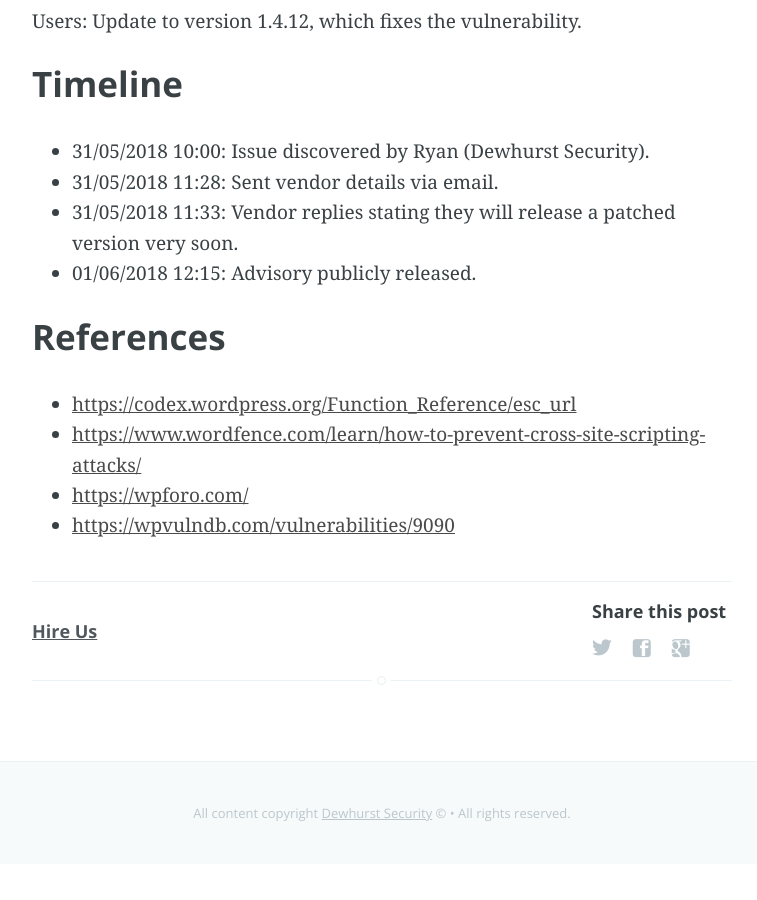
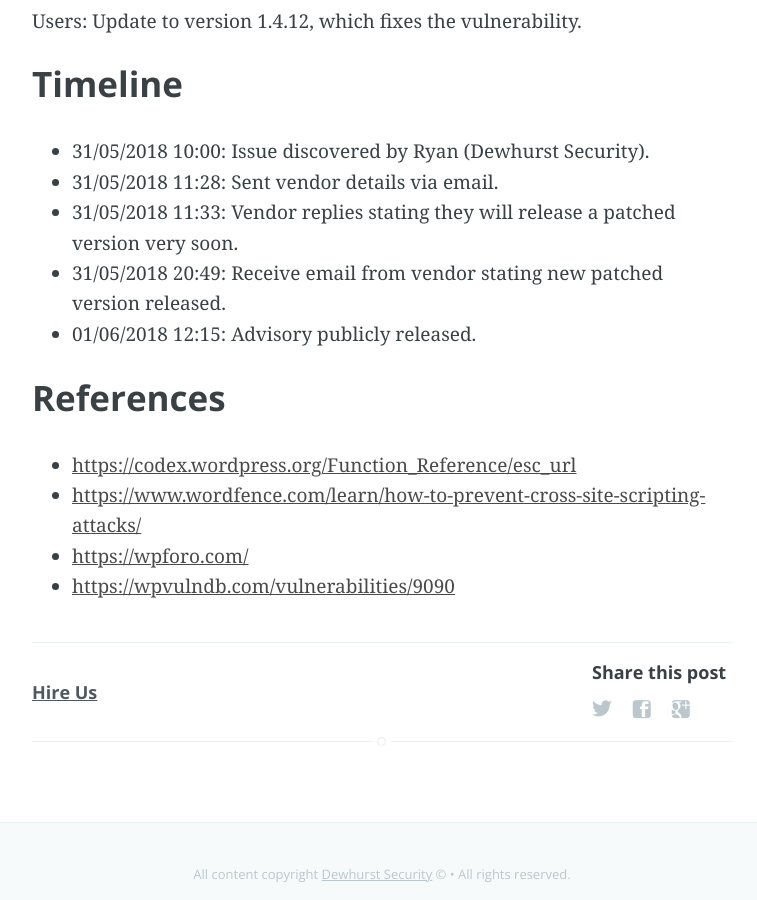
Before and after one commit to ethicalhack3r/ethicalhack3r.github.io, a Jekyll site: the page built from _posts/2018-06-01-wp-foro-wordpress-plugin-xss-vulnerability.md, in a window 1280 px wide and 900 px high, scrolled down 2675 px. Shown: the whole window, without its empty margins (258-1015 px from the left). Built offline with Jekyll 4.4.1, drawn with Linux system fonts in a browser that asks for light colours; before the commit the page ends 3539 px from its top, so only the background shows below that.

Commit message:
Add timeline info

```diff
--- a/_posts/2018-06-01-wp-foro-wordpress-plugin-xss-vulnerability.md
+++ b/_posts/2018-06-01-wp-foro-wordpress-plugin-xss-vulnerability.md
@@ -71,6 +71,7 @@ Users: Update to version 1.4.12, which fixes the vulnerability.
 - 31/05/2018 10:00: Issue discovered by Ryan (Dewhurst Security).
 - 31/05/2018 11:28: Sent vendor details via email.
 - 31/05/2018 11:33: Vendor replies stating they will release a patched version very soon.
+- 31/05/2018 20:49: Receive email from vendor stating new patched version released.
 - 01/06/2018 12:15: Advisory publicly released.
 
 ### References
```
